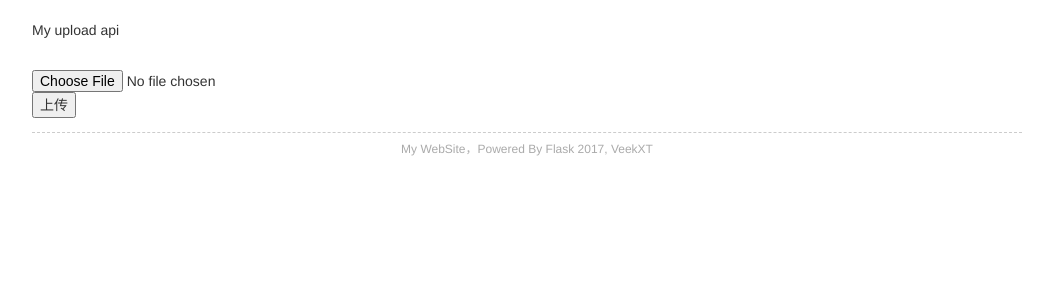
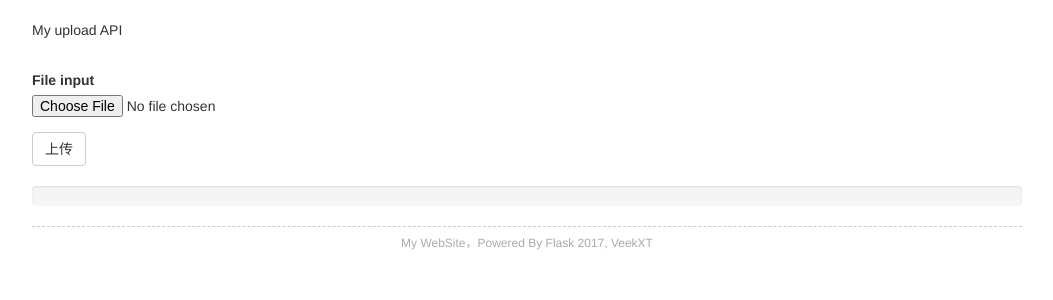
Before and after one commit to veekxt/my_site, a Flask app: page /up in a window 1280 px wide. Shown: the part 52-352 px from the top of the page, without its empty margins (113-1166 px from the left). Run offline with Flask 2, Linux system fonts and the light colour scheme; parts of the project's set-up code (start-up, migrations or seed data) failed here and were passed over; some libraries are stand-ins or nearby versions.

Commit message:
file upload progress

```diff
--- a/main.py
+++ b/main.py
@@ -80,8 +80,14 @@ def user_register():
 @app.route('/up', methods=['GET', 'POST'])
 def my_upload():
     if request.method == "POST":
-        f = request.files['file']
-        upload_path = os.path.join("/myvps", 'upload', my_secure_filename(f.filename))
+        f = request.files['inputfile']
+        if os.name == "posix":
+            upload_path = os.path.join("/myvps", 'upload', my_secure_filename(f.filename))
+        elif os.name == "nt":
+            upload_path = os.path.join("e:\\tmp", '', my_secure_filename(f.filename))
+        else:
+            pass
+
         f.save(upload_path)
         return redirect(url_for('my_upload'))
     return render_template('up.html')
--- a/templates/up.html
+++ b/templates/up.html
@@ -2,13 +2,62 @@
 {% block content -%}
 
     <p>
-    My upload api
+        My upload API
     </p>
-<br />
+    <br/>
+    <form action="" enctype='multipart/form-data' method='POST'>
+        <div class="form-group">
+            <label for="">File input</label>
+            <input type="file" name="inputfile" id="inputfile">
+        </div>
+    </form>
+    <button id="up_btn" class="btn btn-default">上传</button><span id="warn"></span>
+    <br/>
+    <br/>
 
-    <form action="" enctype='multipart/form-data' method='POST'>
-        <input type="file" name="file">
-        <input type="submit" value="上传">
-    </form>
+    <div class="progress">
+        <div id="up_pro" class="progress-bar progress-bar-striped active" role="progressbar" aria-valuenow="0"
+             aria-valuemin="0" aria-valuemax="100" style="width: 0%">
+            <span id="up_warn"></span>
+        </div>
+    </div>
+
+    <script>
+        //监听上传按钮
+        document.querySelector("#up_btn").addEventListener("click", function () {
+            //获取到选中的文件
+            var file = document.querySelector("#inputfile").files[0];
+            if (file == undefined) {
+                ;
+            } else {
+                //创建formdata对象
+                var formdata = new FormData();
+                formdata.append("inputfile", file);
+                //创建xhr，使用ajax进行文件上传
+                var xhr = new XMLHttpRequest();
+                xhr.open("post", "/up");
+                //回调
+                xhr.onreadystatechange = function () {
+                    if (xhr.readyState == 4 && xhr.status == 200) {
+                        //document.querySelector("#upcallback").innerText = xhr.responseText;
+                        document.querySelector("#up_pro").style.width = 0 ;
+                        document.querySelector("#warn").innerText = "  已完成: " + file.name;
+                        document.querySelector("#up_warn").innerText = "";
+                    }
+                }
+                //获取上传的进度
+                xhr.upload.onprogress = function (event) {
+                    if (event.lengthComputable) {
+                        var percent = event.loaded / event.total * 100;
+                        percent = percent.toFixed(0);
+                        document.querySelector("#up_pro").style.width = percent + "%";
+                        document.querySelector("#warn").innerText = "  进度 " + percent + "%";
+                    }
+                }
+                //将formdata上传
+                xhr.send(formdata);
+            }
+        });
+    </script>
 
 {%- endblock content -%}
```
